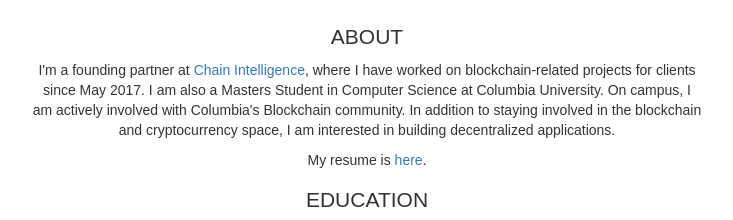
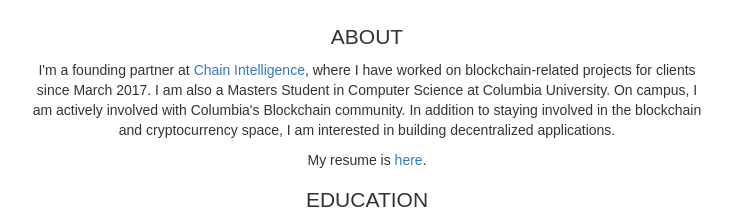
Before and after one commit to LaymanConjecture/Website, a plain HTML site: page index.html in a window 1280 px wide. Shown: the part 249-469 px from the top of the page, 273-1006 px from the left. Drawn offline with nearby package versions, Linux system fonts and the light colour scheme; a web font is replaced by a local one.

Commit message:
Update index.html

```diff
--- a/index.html
+++ b/index.html
@@ -53,7 +53,7 @@
         <div class="col-md-12 col-sm-12 col-xs-12 text-center">
 
         <h2>about</h2>
-          <p>I'm a founding partner at <a href="http://chainintelligence.io/">Chain Intelligence</a>, where I have worked on blockchain-related projects for clients since May 2017.
+          <p>I'm a founding partner at <a href="http://chainintelligence.io/">Chain Intelligence</a>, where I have worked on blockchain-related projects for clients since March 2017.
             I am also a Masters Student in Computer Science at Columbia University.
              On campus, I am actively involved with Columbia's Blockchain community.
              In addition to staying involved in the blockchain and cryptocurrency space, I am interested in building decentralized applications.</p>
```
